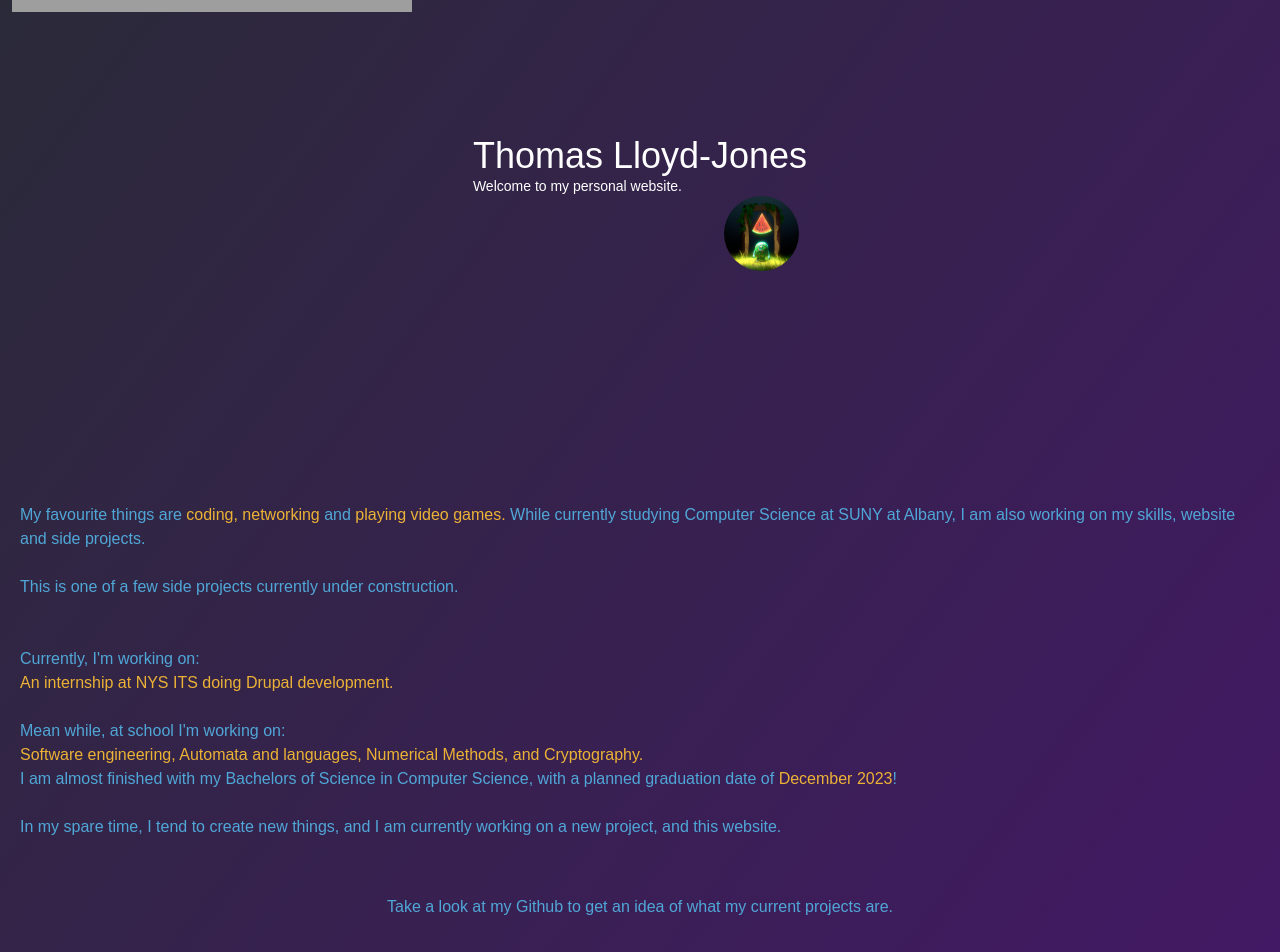
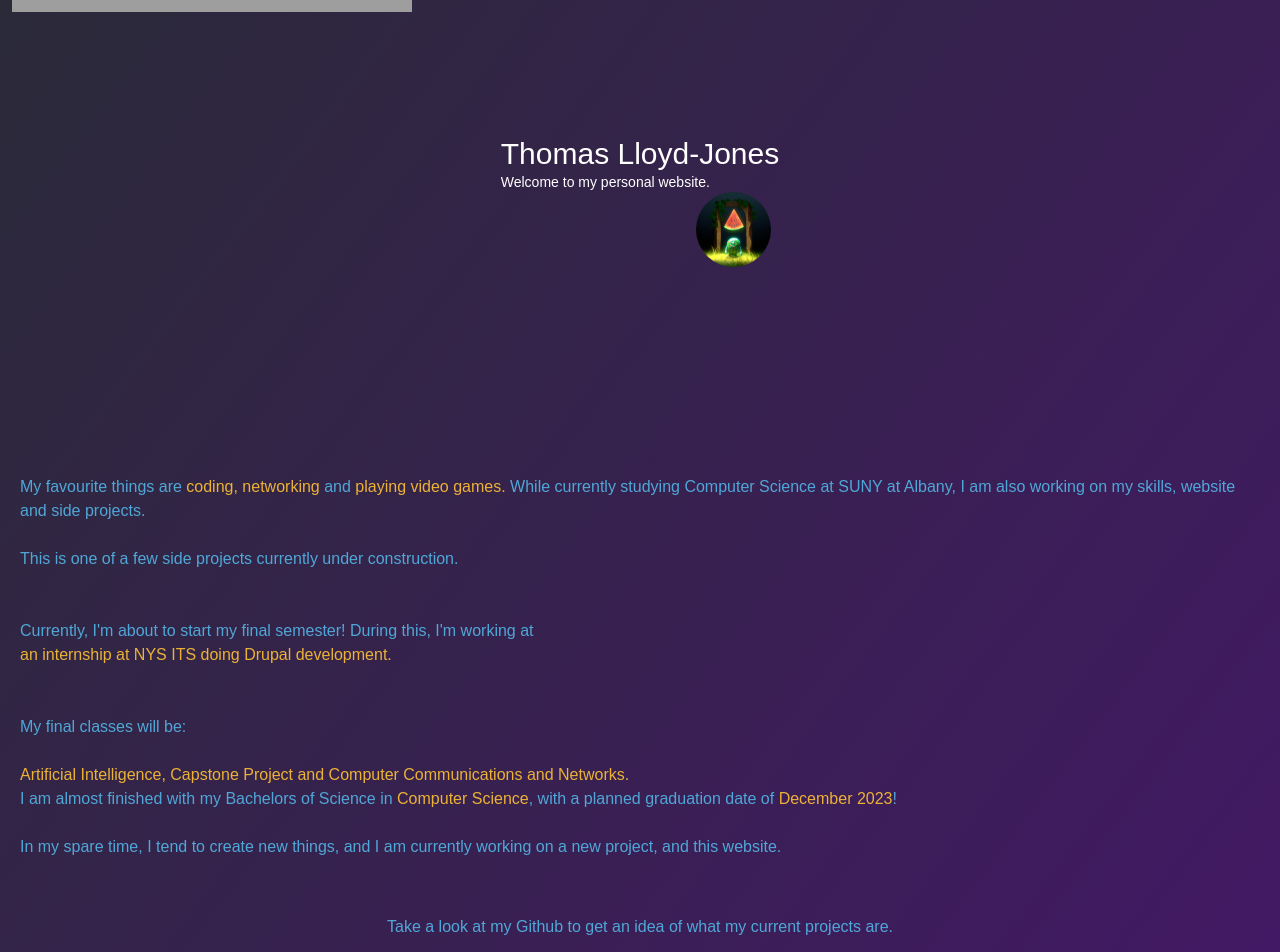
Before and after one commit to DynamicApproach/Website, a Next.js app: page / in a window 1280 px wide. Shown: the part 300-1252 px from the top of the page. Built offline with nearby package versions, Linux system fonts and the light colour scheme; grey boxes are pictures that could not be loaded.

Commit message:
Update content

```diff
--- a/pages/index.tsx
+++ b/pages/index.tsx
@@ -17,10 +17,10 @@ const addonList = [
   "Jest "
 ];
 const schoolprojects = [
-  "Software engineering, Automata and languages, Numerical Methods, and Cryptography. "
+  "Artificial Intelligence, Capstone Project and Computer Communications and Networks. "
 ];
 const internship = [
-  "An internship at NYS ITS ",
+  "an internship at NYS ITS ",
   "doing Drupal development. ",
   ""
 ];
@@ -41,7 +41,7 @@ const Index: NextPage = () => (
 
     <main className={styles.main}>
       <div className={styles.mainImage}>
-        <h2 className="text-4xl text-white">
+        <h2 className="text-3xl text-white">
           Thomas Lloyd-Jones
           <p className="text-sm">Welcome to my personal website.</p>
           <div className="flex min-h-fit min-w-fit justify-end pr-2">
@@ -83,16 +83,20 @@ const Index: NextPage = () => (
           <br></br>
           <br></br>
           <p className=" pr-4 text-nextlightblueish">
-            Currently, I&apos;m working on: <br></br>
+            Currently, I&apos;m about to start my final semester! During this,
+            I&apos;m working at <br></br>
             <span className="text-albanyyellow">{internship}</span>
             <br></br>
             <br></br>
-            Mean while, at school I&apos;m working on: <br></br>
+            <br></br>
+            My final classes will be: <br></br>
+            <br></br>
             <span className="text-albanyyellow">{schoolprojects}</span>
           </p>
           <p className=" pr-4 text-nextlightblueish">
-            I am almost finished with my Bachelors of Science in Computer
-            Science, with a planned graduation date of{" "}
+            I am almost finished with my Bachelors of Science in{" "}
+            <span className=" text-albanyyellow">Computer Science</span>, with a
+            planned graduation date of{" "}
             <span className="text-albanyyellow">December 2023</span>!<br></br>
             <br></br>
             In my spare time, I tend to create new things, and I am currently
--- a/pages/infoPages/Projects.tsx
+++ b/pages/infoPages/Projects.tsx
@@ -34,7 +34,6 @@ export const projects = () => {
               LCD attached to an Arduino Nano.
             </p>
           </div>
-
           <div className={styles.card}>
             <Link href="https://github.com/DynamicApproach/SchoolThings/blob/main/calcmain.asm">
               <h2>MIPS Calc &rarr;</h2>
@@ -44,7 +43,6 @@ export const projects = () => {
               the result, prefix, and the postfix of a parenthesized expression
             </p>
           </div>
-
           <a
             href="https://github.com/DynamicApproach/AllCode"
             className={styles.card}
@@ -63,15 +61,15 @@ export const projects = () => {
             </p>
             <Image
               src="/images/pitower.jpg"
-              width={300}
-              height={300}
+              width={250}
+              height={250}
               alt={"Image of a 3D Printed Rook"}
             />
-          </div>
-        </div>{" "}
-        <Link className={styles.cardnoborder} href="/">
-          <h2 className="float-right text-nextgreen">Back&rarr;</h2>
-        </Link>
+          </div>{" "}
+          <Link className={styles.cardnoborder} href="/">
+            <h2 className="float-right text-nextgreen">Back&rarr;</h2>
+          </Link>
+        </div>
       </main>
     </div>
   );
--- a/pages/infoPages/threedprint/myprinter.tsx
+++ b/pages/infoPages/threedprint/myprinter.tsx
@@ -25,7 +25,7 @@ export const myprinter = () => {
             </p>
 
             <Image
-              src="/images/20230604_010719.jpg"
+              src="/images/ender3.jpg"
               width={600}
               height={600}
               alt={"Image of a FDM Printer"}
@@ -43,18 +43,17 @@ export const myprinter = () => {
             </p>
             <div className="justify-center">
               <Image
-                src="/images/20230604_010709.jpg"
+                src="/images/resin.jpg"
                 width={600}
                 height={600}
                 alt={"Image of a Resin Printer"}
               />
-              <div className="">
-                <Link href="/infoPages/threedprinting">
-                  <h2 className="float-right">Back&rarr;</h2>
-                </Link>
-              </div>
+              <div className=""></div>
             </div>
-          </div>
+          </div>{" "}
+          <Link href="/infoPages/threedprinting">
+            <h2 className="float-right  text-nextgreen">Back&rarr;</h2>
+          </Link>
         </div>
       </main>
     </div>
--- a/pages/infoPages/threedprint/printprojects.tsx
+++ b/pages/infoPages/threedprint/printprojects.tsx
@@ -1,6 +1,7 @@
 import Nav from "components/Nav";
 import styles from "styles/Projects.module.css";
 import Image from "next/image";
+import Link from "next/link";
 export const printprojects = () => {
   return (
     <div
@@ -35,7 +36,7 @@ export const printprojects = () => {
               src="/images/variablepower.jpg"
               width={300}
               height={300}
-              alt={"Image of a 3D Printed Rook"}
+              alt={"Image of a variable powersupply"}
             />
           </div>
           <div className={styles.card}>
@@ -53,7 +54,7 @@ export const printprojects = () => {
               src="/images/first.jpg"
               width={300}
               height={300}
-              alt={"Image of a Resin Printer"}
+              alt={"Image of a LCD screen + circuit board"}
             />
           </div>
           <div className={styles.card}>
@@ -66,6 +67,9 @@ export const printprojects = () => {
             />
           </div>
         </div>
+        <Link className={styles.cardnoborder} href="/infoPages/threedprinting">
+          <h2 className="float-right text-nextgreen">Back&rarr;</h2>
+        </Link>
       </main>
     </div>
   );
--- a/pages/infoPages/threedprinting.tsx
+++ b/pages/infoPages/threedprinting.tsx
@@ -43,10 +43,11 @@ export const threedprinting = () => {
           </div>
         </div>{" "}
         <div className={styles.supercard}>
+          <h2> My soldering station</h2>
           <p>
             {" "}
-            My soldering station. Currently with two temperature sensors, one
-            for outside and one for inside.{" "}
+            Currently with two temperature sensors, one for outside and one for
+            inside.{" "}
           </p>
           <Image
             src="/images/soldering.jpg"
```
